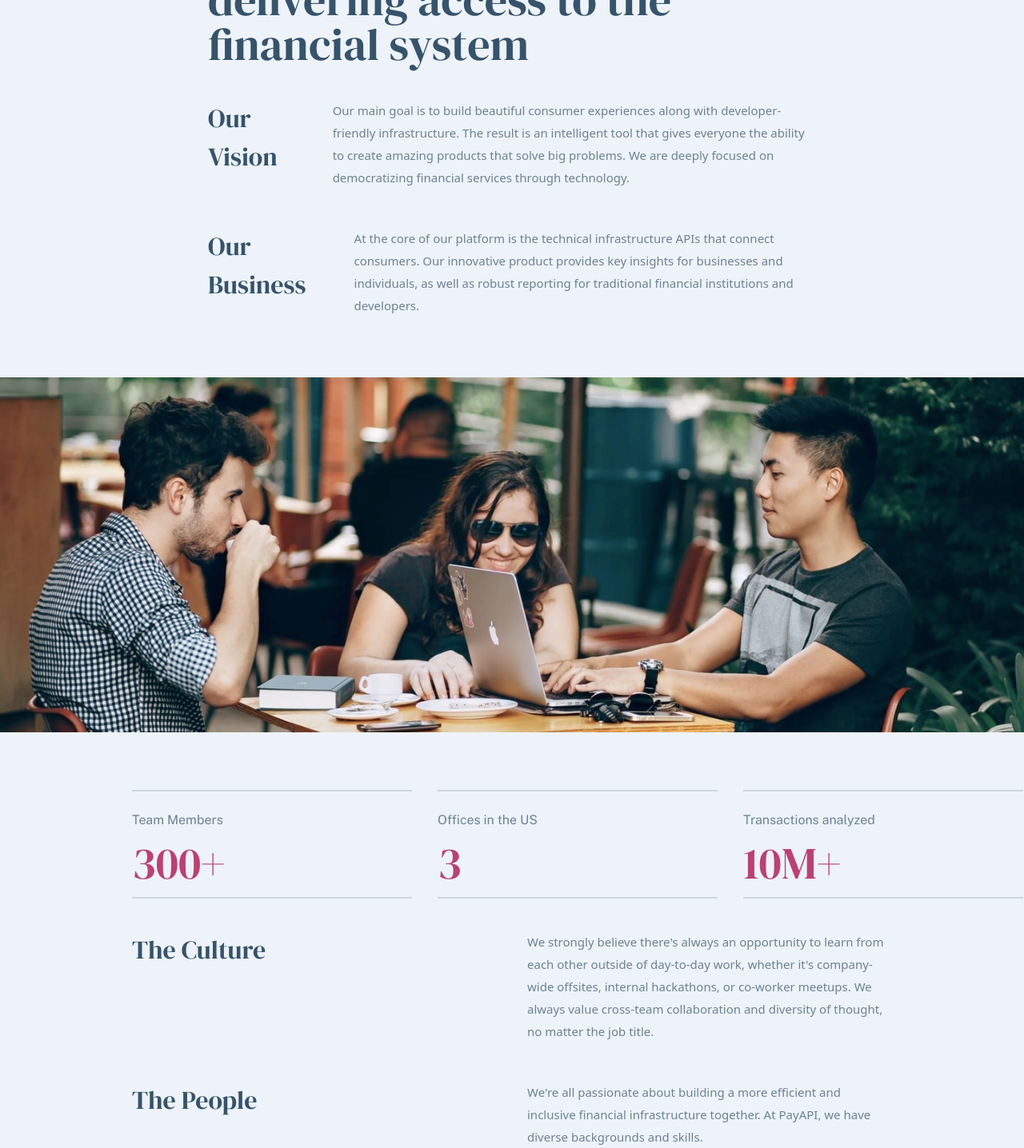
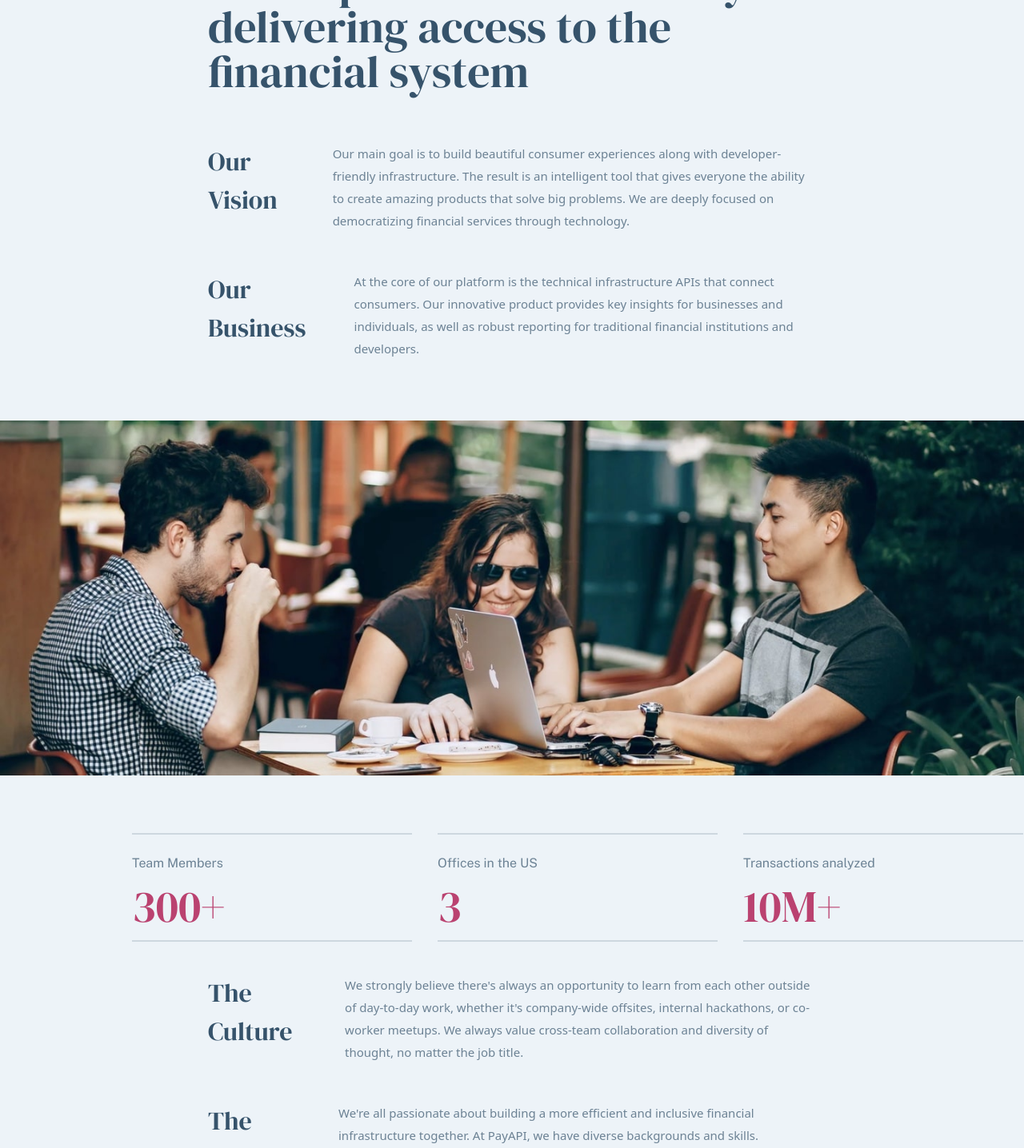
Before and after one commit to alvaro-frontend-mentor-projects/payapi-multi-page-website, a React (Create React App) app: page /#/About in a window 1280 px wide. Shown: the part 220-1656 px from the top of the page at 80% size. Built offline with nearby package versions, Linux system fonts and the light colour scheme.

Commit message:
fixed abouttitle margins, about page desktop view complete

```diff
--- a/src/components/aboutPage/AboutTitle.jsx
+++ b/src/components/aboutPage/AboutTitle.jsx
@@ -2,7 +2,7 @@ import React from 'react'
 
 const AboutTitle = () => {
   return (
-    <div className='w-[327px] md:w-[573px] lg:w-[730px] md:mx-auto lg:mx-0 lg:ml-[95px] mt-[48px]'>
+    <div className='w-[327px] md:w-[573px] lg:w-[730px] md:mx-auto lg:mx-0 lg:ml-[95px] mt-[48px] lg:mt-[82px]'>
         <h1 className='text-[32px] md:text-[48px] lg:text-[56px] font-SerifDisplay text-fmSanJuanBlue leading-[36px] md:leading-[56px] text-center lg:text-left'>
         We empower innovators by delivering access to the financial system
         </h1>
--- a/src/components/aboutPage/Culture.jsx
+++ b/src/components/aboutPage/Culture.jsx
@@ -6,7 +6,7 @@ const Culture = () => {
         <h1 className='text-[24px] md:text-[32px] text-fmSanJuanBlue font-SerifDisplay'>
             The Culture
         </h1>
-        <p className='text-[15px] text-fmLightSanJuanBlue text-center md:text-left leading-[28px] md:w-[456px] '>
+        <p className='text-[15px] text-fmLightSanJuanBlue text-center md:text-left leading-[28px] md:w-[456px] lg:w-[635px] '>
         We strongly believe there's always an opportunity to learn from each other outside of day-to-day work, whether it's company-wide offsites, internal hackathons, or co-worker meetups. We always value cross-team collaboration and diversity of thought, no matter the job title.
         </p>
     </div>
--- a/src/components/aboutPage/People.jsx
+++ b/src/components/aboutPage/People.jsx
@@ -6,7 +6,7 @@ const People = () => {
         <h1 className='text-[24px] md:text-[32px] text-fmSanJuanBlue font-SerifDisplay'>
             The People
         </h1>
-        <p className='text-[15px] text-fmLightSanJuanBlue text-center md:text-left leading-[28px] md:w-[456px] '>
+        <p className='text-[15px] text-fmLightSanJuanBlue text-center md:text-left leading-[28px] md:w-[456px] lg:w-[635px]'>
         We're all passionate about building a more efficient and inclusive financial infrastructure together. At PayAPI, we have diverse backgrounds and skills.
         </p>
     </div>
--- a/src/pages/about.jsx
+++ b/src/pages/about.jsx
@@ -13,13 +13,13 @@ const About = () => {
   return (
     <main className=''>
       <AboutTitle/>
-      <div className='flex flex-col gap-[48px] mt-[40px] mb-[76px] lg:mx-[95px]'>
+      <div className='flex flex-col gap-[48px] mt-[40px] lg:mt-[60px] mb-[76px] lg:mx-[95px]'>
         <Vision/>
         <Business/>
       </div>
       <AboutImage/>
       <Numbers/>
-      <div className='flex flex-col gap-[48px] mt-[40px] mb-[48px]'>
+      <div className='flex flex-col gap-[48px] mt-[40px] mb-[48px] lg:mb-[100px] lg:mx-[95px]'>
         <Culture/>
         <People/>
       </div>
```
